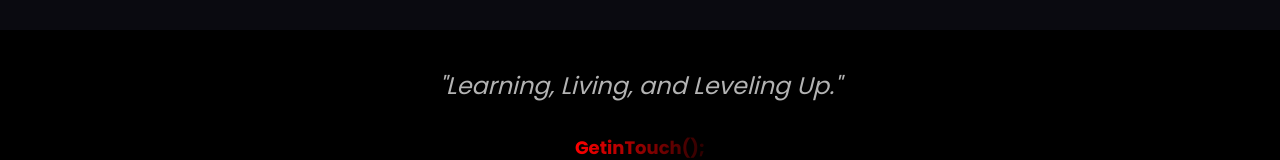
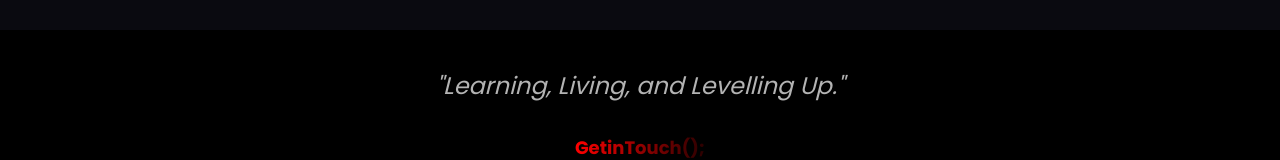
Before and after one commit to apurvamukherjee/Portfolio, a React (Vite) app: page / in a window 1280 px wide. Shown: the part 7341-7501 px from the top of the page. Built offline with nearby package versions, Linux system fonts and the light colour scheme.

Commit message:
minor fixes

```diff
--- a/src/data/site.ts
+++ b/src/data/site.ts
@@ -7,6 +7,6 @@ export const site = {
     "I build production grade apps end-to-end — from system design to deployment.",
   contactHref: "https://www.instagram.com/sameapurva",
   resumeHref: "/assets/resume/ApurvaMukherjee.pdf",
-  footerQuote: "Learning, Living, and Leveling Up.",
+  footerQuote: "Learning, Living, and Levelling Up.",
   footerCopyright: "Design & Built by Apurva Mukherjee © twentytwentysix",
 } as const;
```
